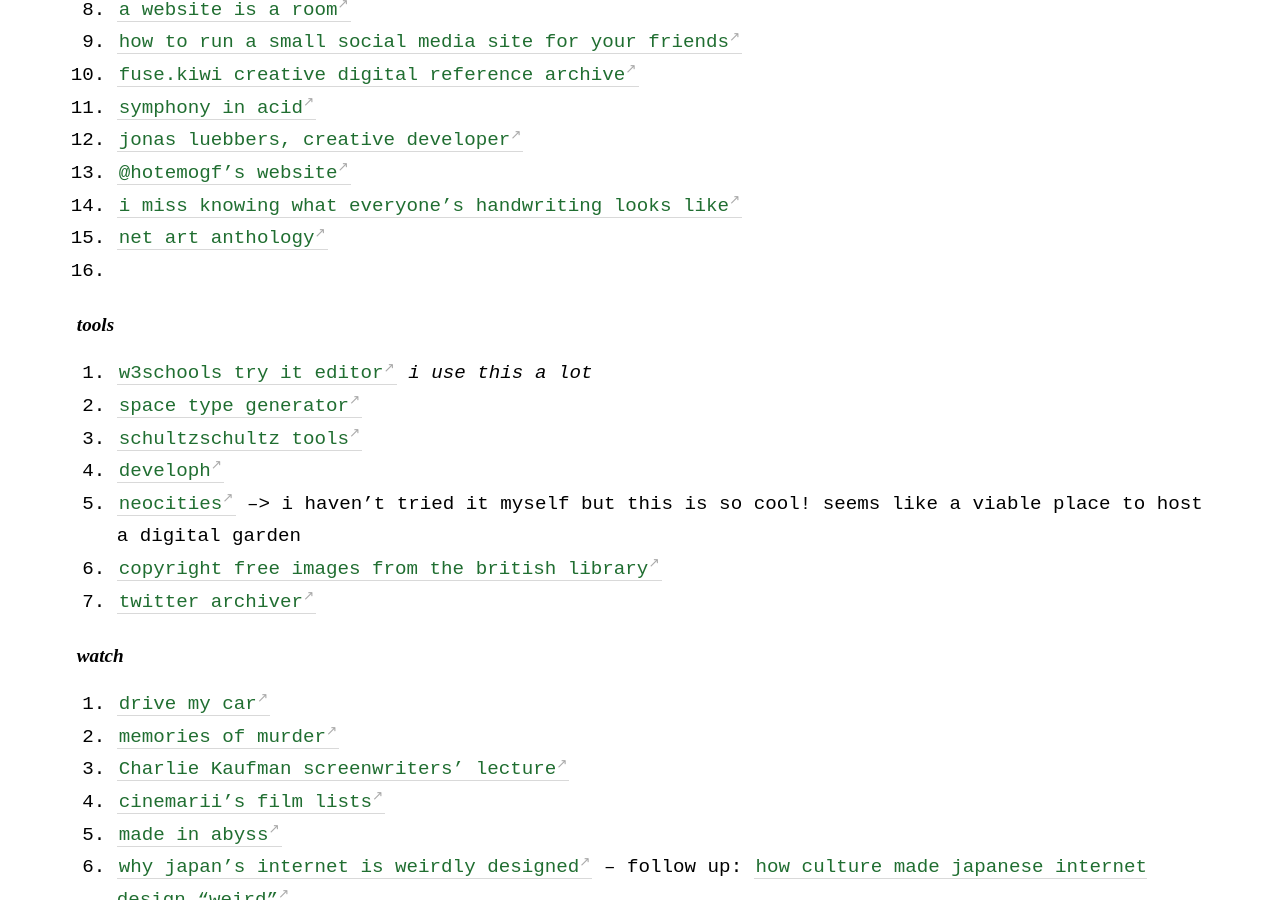
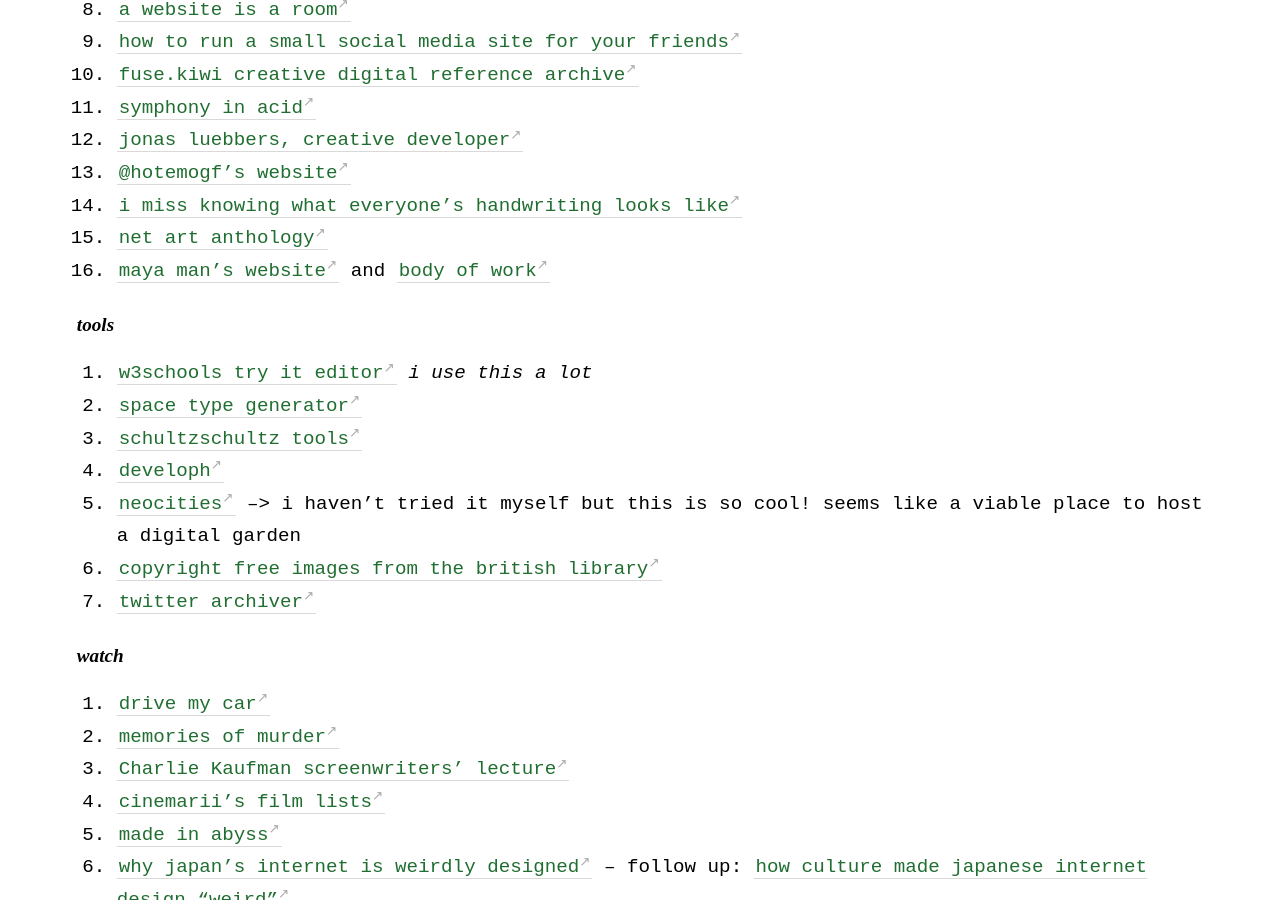
Before and after one commit to geminiworms/talyssagarden.github.io, a Jekyll site: the page built from _pages/big-list.md, in a window 1280 px wide and 900 px high, scrolled down 479 px. Built offline with Jekyll 4.4.1, drawn with Linux system fonts in a browser that asks for light colours.

Commit message:
Update big-list.md

```diff
--- a/_pages/big-list.md
+++ b/_pages/big-list.md
@@ -22,7 +22,7 @@ permalink: /list
 13. [@hotemogf's website](https://chia.design/)
 14. [i miss knowing what everyone's handwriting looks like](https://www.are.na/shea/i-miss-knowing-what-everyone-s-handwriting-looks-like)
 15. [net art anthology](https://re-net-art-anthology.superhi.hosting/)
-16.
+16. [maya man's website](https://mayaontheinter.net/) and [body of work](https://mayaontheinter.net/index)
 
 #### tools
 1. [w3schools try it editor](https://www.w3schools.com/html/tryit.asp?filename=tryhtml_basic) *i use this a lot*
```
